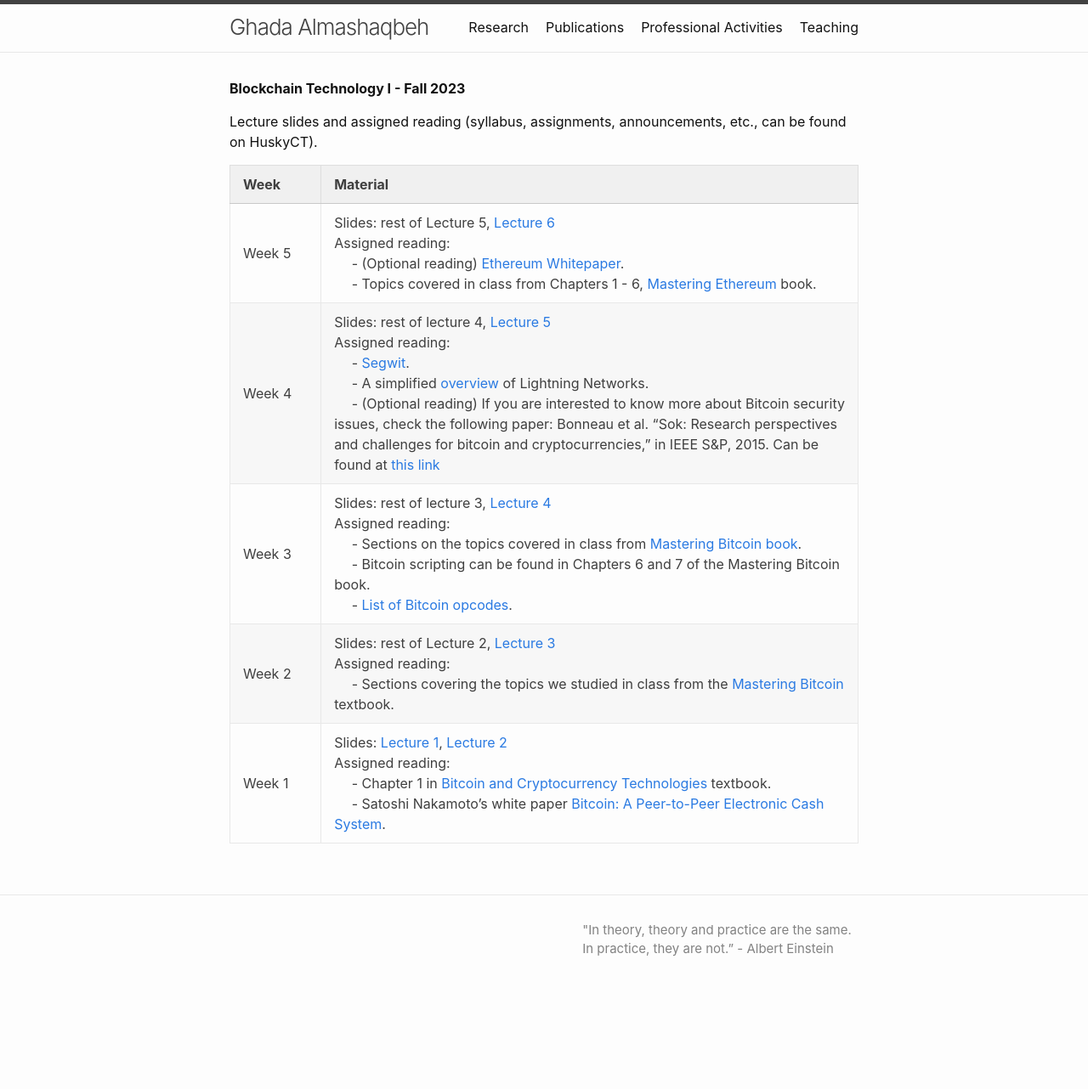
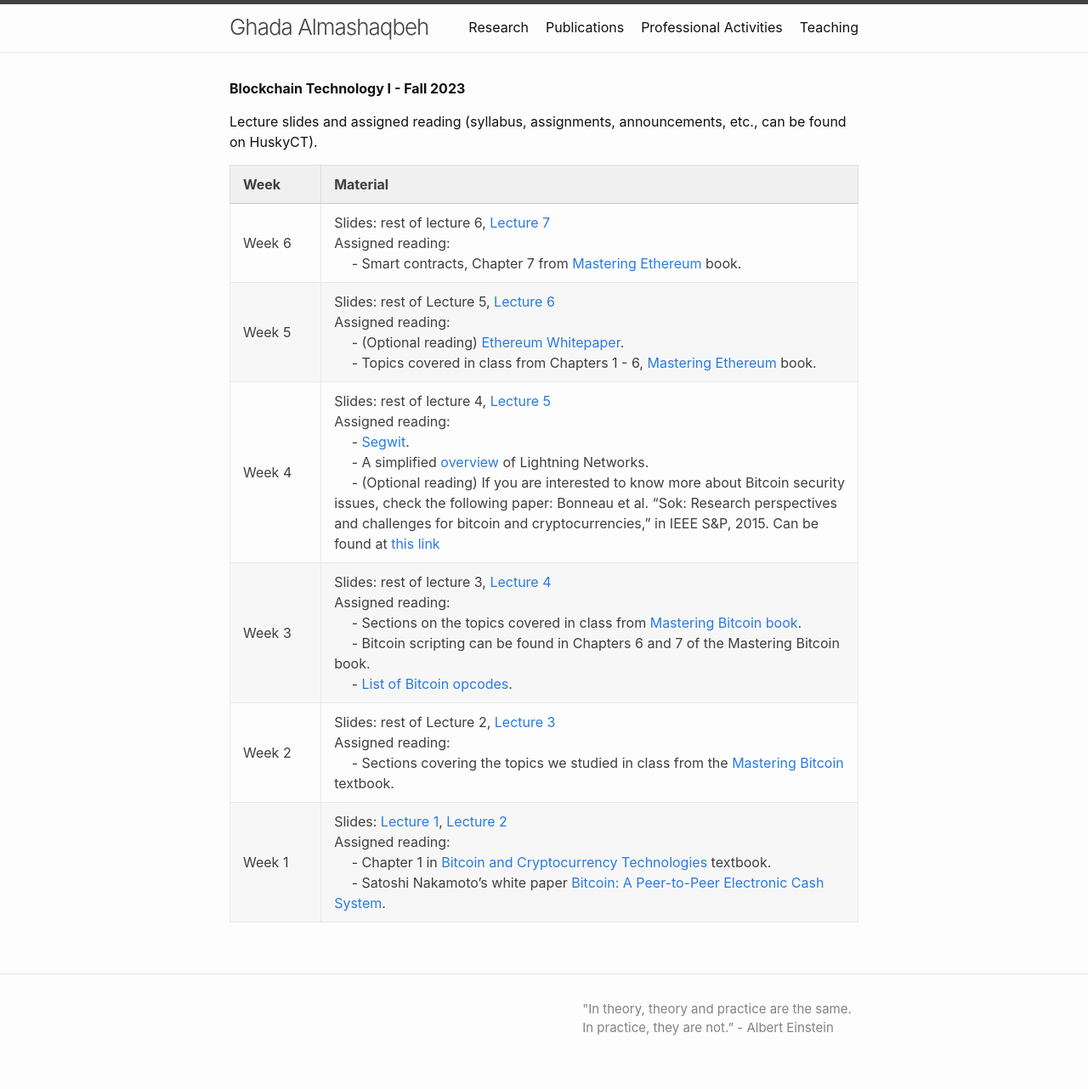
Before and after one commit to GhadaAlmashaqbeh/GhadaAlmashaqbeh.github.io, a Jekyll site: the page built from courses/blockchain-technology-f2023/index.md, in a window 1280 px wide. Shown: the whole page at 85% size. Built offline with Jekyll 4.4.1, drawn with Linux system fonts in a browser that asks for light colours; before the commit the page ends 1189 px from its top, so only the background shows below that.

Commit message:
add lectures

```diff
--- a/courses/blockchain-technology-f2023/index.md
+++ b/courses/blockchain-technology-f2023/index.md
@@ -8,6 +8,7 @@ Lecture slides and assigned reading (syllabus, assignments, announcements, etc.,
 
 | Week&emsp;&emsp;| Material           |
 |----------|--------------------|
+| Week 6 | Slides: rest of lecture 6, [Lecture 7](./lecture7.pdf) <br/> Assigned reading: <br/> &emsp; - Smart contracts, Chapter 7 from [Mastering Ethereum](https://github.com/ethereumbook/ethereumbook/blob/develop/book.asciidoc) book.  |
 | Week 5 | Slides: rest of Lecture 5, [Lecture 6](./lecture6.pdf) <br/> Assigned reading: <br/> &emsp; - (Optional reading) [Ethereum Whitepaper](https://ethereum.org/en/whitepaper/).<br/> &emsp; - Topics covered in class from Chapters 1 - 6, [Mastering Ethereum](https://github.com/ethereumbook/ethereumbook/blob/develop/book.asciidoc) book. |
 | Week 4 | Slides: rest of lecture 4, [Lecture 5](./lecture5.pdf) <br/> Assigned reading: <br/> &emsp; - [Segwit](https://en.bitcoin.it/wiki/Segregated_Witness). <br/> &emsp; - A simplified [overview](https://academy.binance.com/blockchain/what-is-lightning-network) of Lightning Networks. <br/> &emsp; - (Optional reading) If you are interested to know more about Bitcoin security issues, check the following paper: Bonneau et al. "Sok: Research perspectives and challenges for bitcoin and cryptocurrencies," in IEEE S&P, 2015. Can be found at [this link](https://jbonneau.com/doc/BMCNKF15-IEEESP-bitcoin.pdf) |
 | Week 3 | Slides: rest of lecture 3, [Lecture 4](./lecture4.pdf) <br/> Assigned reading: <br/> &emsp; - Sections on the topics covered in class from [Mastering Bitcoin book](https://github.com/bitcoinbook/bitcoinbook/blob/develop/book.asciidoc). <br/> &emsp; - Bitcoin scripting can be found in Chapters 6 and 7 of the Mastering Bitcoin book. <br/> &emsp; - [List of Bitcoin opcodes](https://en.bitcoin.it/wiki/Script).|
```
Also changed, not shown: 1 other file.
